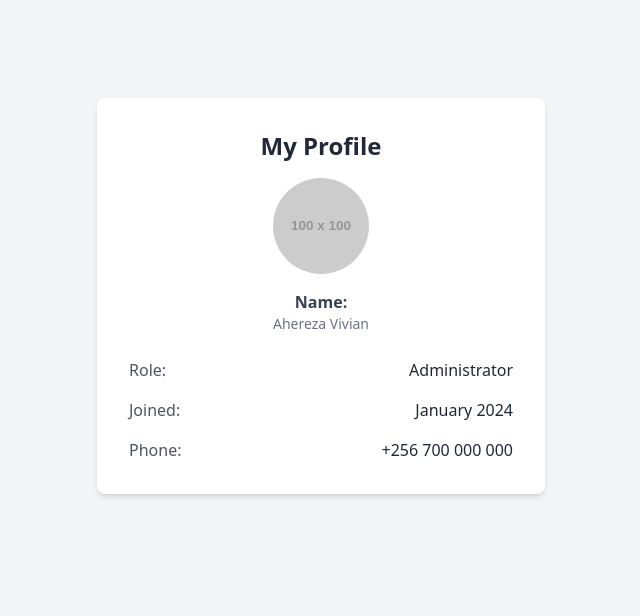
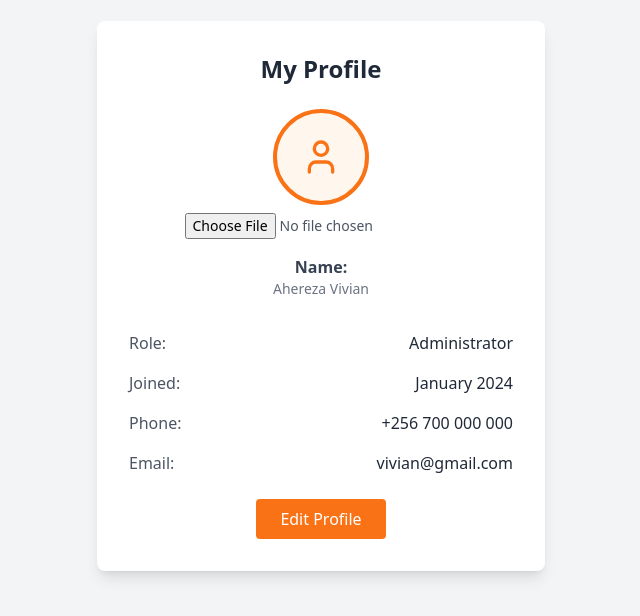
Before and after one commit to XTREATIVE/Admin, a React (Vite) app: page /profile in a window 1280 px wide. Shown: the part 104-720 px from the top of the page, without its empty margins (319-959 px from the left). Built offline with nearby package versions, Linux system fonts and the light colour scheme; no server answers.

Commit message:
modified the profile page

```diff
--- a/src/pages/profile.jsx
+++ b/src/pages/profile.jsx
@@ -1,36 +1,152 @@
 // src/pages/Profile.jsx
-import React from 'react';
+import React, { useState } from 'react';
+import { User } from 'lucide-react';
 
 const Profile = () => {
+  const [editing, setEditing] = useState(false);
+  const [profilePic, setProfilePic] = useState(null);
+  const [profileData, setProfileData] = useState({
+    name: 'Ahereza Vivian',
+    role: 'Administrator',
+    joined: 'January 2024',
+    phone: '+256 700 000 000',
+    email: 'vivian@gmail.com',
+  });
+
+  const handleImageChange = (e) => {
+    const file = e.target.files[0];
+    if (file) {
+      setProfilePic(URL.createObjectURL(file));
+    }
+  };
+
+  const handleRemoveImage = () => {
+    if (window.confirm("Are you sure you want to remove your profile picture?")) {
+      setProfilePic(null);
+    }
+  };
+
+  const handleChange = (e) => {
+    setProfileData({ ...profileData, [e.target.name]: e.target.value });
+  };
+
+  const handleSave = () => {
+    setEditing(false);
+    // Optional: Save to backend or localStorage
+  };
+
   return (
-    <div className="min-h-screen bg-gray-100 flex items-center justify-center p-4">
-      <div className="bg-white p-8 rounded-lg shadow-md w-full max-w-md">
-        <h1 className="text-2xl font-bold mb-4 text-center text-gray-800">My Profile</h1>
-
-        <div className="flex flex-col items-center">
+    <div className="min-h-screen bg-gray-100 flex items-center justify-center p-6">
+      <div className="bg-white p-8 rounded-lg shadow-lg w-full max-w-md">
+        {!editing ? (
+          <>
+            <h1 className="text-2xl font-bold mb-6 text-center text-gray-800">My Profile</h1>
+            <div className="flex flex-col items-center relative mb-4">
+              {profilePic ? (
+                <div className="relative">
                   <img
-            src="https://via.placeholder.com/100"
+                    src={profilePic}
                     alt="Profile"
-            className="w-24 h-24 rounded-full mb-4"
+                    className="w-24 h-24 rounded-full border-4 border-orange-500 object-cover"
                   />
-          <p className="text-gray-700 font-semibold">Name:</p>
-          <p className="text-gray-500 text-sm mb-6">Ahereza Vivian</p>
+                  <button
+                    onClick={handleRemoveImage}
+                    className="absolute -top-2 -right-2 bg-red-500 text-white rounded-full w-6 h-6 text-xs flex items-center justify-center hover:bg-red-600"
+                    title="Remove photo"
+                  >
+                    ×
+                  </button>
+                </div>
+              ) : (
+                <div className="relative">
+                  <div className="w-24 h-24 rounded-full border-4 border-orange-500 flex items-center justify-center bg-orange-50">
+                    <User className="text-orange-500 w-10 h-10" />
+                  </div>
+                </div>
+              )}
+              <input
+                type="file"
+                accept="image/*"
+                onChange={handleImageChange}
+                className="mt-2 text-sm text-gray-600"
+              />
+              <p className="text-gray-700 font-semibold mt-4">Name:</p>
+              <p className="text-gray-500 text-sm mb-4">{profileData.name}</p>
             </div>
 
             <div className="space-y-4">
               <div className="flex justify-between">
                 <span className="text-gray-600">Role:</span>
-            <span className="font-medium text-gray-800">Administrator</span>
+                <span className="font-medium text-gray-800">{profileData.role}</span>
               </div>
               <div className="flex justify-between">
                 <span className="text-gray-600">Joined:</span>
-            <span className="font-medium text-gray-800">January 2024</span>
+                <span className="font-medium text-gray-800">{profileData.joined}</span>
               </div>
               <div className="flex justify-between">
                 <span className="text-gray-600">Phone:</span>
-            <span className="font-medium text-gray-800">+256 700 000 000</span>
+                <span className="font-medium text-gray-800">{profileData.phone}</span>
+              </div>
+              <div className="flex justify-between">
+                <span className="text-gray-600">Email:</span>
+                <span className="font-medium text-gray-800">{profileData.email}</span>
               </div>
             </div>
+
+            <div className="mt-6 text-center">
+              <button
+                onClick={() => setEditing(true)}
+                className="bg-orange-500 text-white px-6 py-2 rounded hover:bg-orange-600"
+              >
+                Edit Profile
+              </button>
+            </div>
+          </>
+        ) : (
+          <>
+            <h1 className="text-2xl font-bold mb-6 text-center text-gray-800">Edit Profile</h1>
+            <div className="space-y-4">
+              <input
+                type="text"
+                name="name"
+                value={profileData.name}
+                onChange={handleChange}
+                className="w-full border rounded px-3 py-2"
+                placeholder="Name"
+              />
+              <input
+                type="text"
+                name="phone"
+                value={profileData.phone}
+                onChange={handleChange}
+                className="w-full border rounded px-3 py-2"
+                placeholder="Phone"
+              />
+              <input
+                type="email"
+                name="email"
+                value={profileData.email}
+                onChange={handleChange}
+                className="w-full border rounded px-3 py-2"
+                placeholder="Email"
+              />
+              <div className="flex justify-between mt-6">
+                <button
+                  onClick={handleSave}
+                  className="bg-orange-500 hover:bg-orange-600 text-white font-semibold py-2 px-4 rounded"
+                >
+                  Save Changes
+                </button>
+                <button
+                  onClick={() => setEditing(false)}
+                  className="bg-gray-300 hover:bg-gray-400 text-gray-800 font-semibold py-2 px-4 rounded"
+                >
+                  Cancel
+                </button>
+              </div>
+            </div>
+          </>
+        )}
       </div>
     </div>
   );
```
Lines whose indentation alone changed are shown as unchanged.
